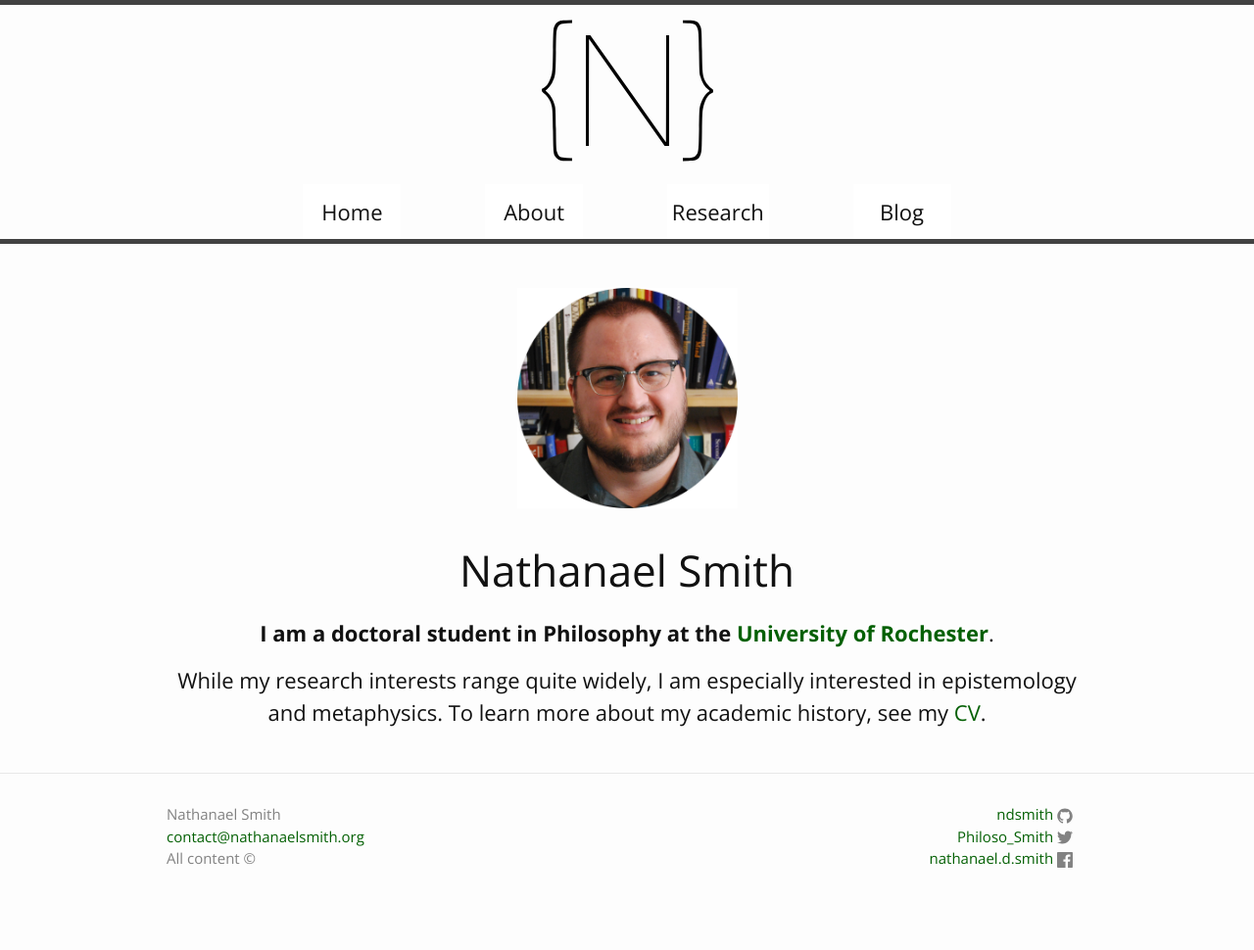
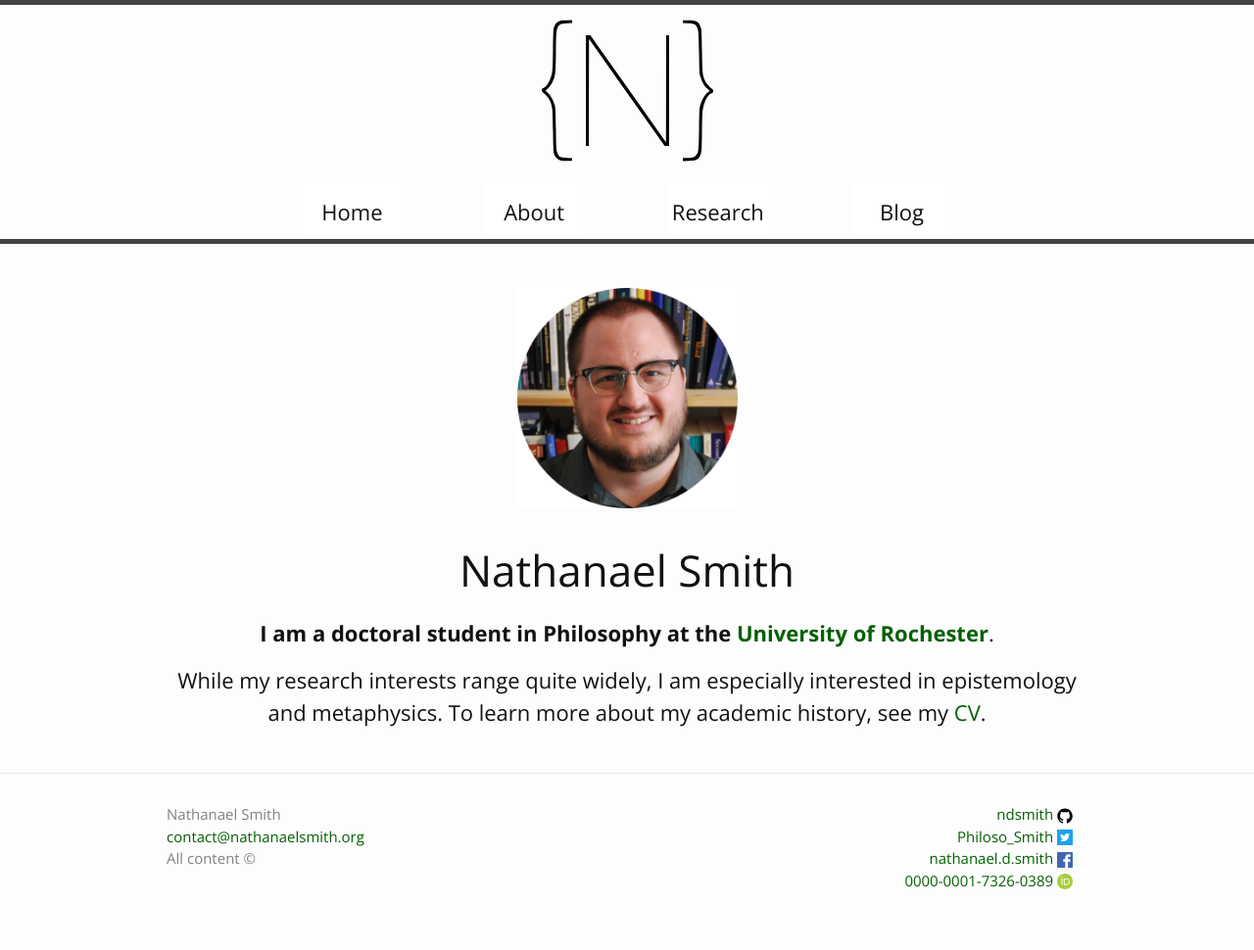
Before and after one commit to ndsmith/ndsmith.github.io, a Jekyll site: the page built from index.html, in a window 1280 px wide. Shown: the whole page at 98% size. Built offline with Jekyll 4.4.1, drawn with Linux system fonts in a browser that asks for light colours; before the commit the page ends 948 px from its top, so only the background shows below that.

Commit message:
footer social media changes
added orcid ID
changed logo colors to align with brands
replaced facebook and twitter svg in footer.html with downloaded svg from brands
modified base.sass to allow for finer grained control over social media icon colors

```diff
--- a/_config.yml
+++ b/_config.yml
@@ -7,6 +7,7 @@ url: "http://nathanaelsmith.org" # the base hostname & protocol for your site
 twitter_username: Philoso_Smith
 github_username:  ndsmith
 facebook_username: nathanael.d.smith
+orcid_id: 0000-0001-7326-0389
 
 # Build settings
 markdown: kramdown
--- a/_includes/footer.html
+++ b/_includes/footer.html
@@ -23,7 +23,7 @@
 
                 <span class="icon  icon--github">
                     <svg viewBox="0 0 16 16">
-                        <path fill="#828282" d="M7.999,0.431c-4.285,0-7.76,3.474-7.76,7.761 c0,3.428,2.223,6.337,5.307,7.363c0.388,0.071,0.53-0.168,0.53-0.374c0-0.184-0.007-0.672-0.01-1.32 c-2.159,0.469-2.614-1.04-2.614-1.04c-0.353-0.896-0.862-1.135-0.862-1.135c-0.705-0.481,0.053-0.472,0.053-0.472 c0.779,0.055,1.189,0.8,1.189,0.8c0.692,1.186,1.816,0.843,2.258,0.645c0.071-0.502,0.271-0.843,0.493-1.037 C4.86,11.425,3.049,10.76,3.049,7.786c0-0.847,0.302-1.54,0.799-2.082C3.768,5.507,3.501,4.718,3.924,3.65 c0,0,0.652-0.209,2.134,0.796C6.677,4.273,7.34,4.187,8,4.184c0.659,0.003,1.323,0.089,1.943,0.261 c1.482-1.004,2.132-0.796,2.132-0.796c0.423,1.068,0.157,1.857,0.077,2.054c0.497,0.542,0.798,1.235,0.798,2.082 c0,2.981-1.814,3.637-3.543,3.829c0.279,0.24,0.527,0.713,0.527,1.437c0,1.037-0.01,1.874-0.01,2.129 c0,0.208,0.14,0.449,0.534,0.373c3.081-1.028,5.302-3.935,5.302-7.362C15.76,3.906,12.285,0.431,7.999,0.431z"/>
+                        <path class="github_icon" d="M7.999,0.431c-4.285,0-7.76,3.474-7.76,7.761 c0,3.428,2.223,6.337,5.307,7.363c0.388,0.071,0.53-0.168,0.53-0.374c0-0.184-0.007-0.672-0.01-1.32 c-2.159,0.469-2.614-1.04-2.614-1.04c-0.353-0.896-0.862-1.135-0.862-1.135c-0.705-0.481,0.053-0.472,0.053-0.472 c0.779,0.055,1.189,0.8,1.189,0.8c0.692,1.186,1.816,0.843,2.258,0.645c0.071-0.502,0.271-0.843,0.493-1.037 C4.86,11.425,3.049,10.76,3.049,7.786c0-0.847,0.302-1.54,0.799-2.082C3.768,5.507,3.501,4.718,3.924,3.65 c0,0,0.652-0.209,2.134,0.796C6.677,4.273,7.34,4.187,8,4.184c0.659,0.003,1.323,0.089,1.943,0.261 c1.482-1.004,2.132-0.796,2.132-0.796c0.423,1.068,0.157,1.857,0.077,2.054c0.497,0.542,0.798,1.235,0.798,2.082 c0,2.981-1.814,3.637-3.543,3.829c0.279,0.24,0.527,0.713,0.527,1.437c0,1.037-0.01,1.874-0.01,2.129 c0,0.208,0.14,0.449,0.534,0.373c3.081-1.028,5.302-3.935,5.302-7.362C15.76,3.906,12.285,0.431,7.999,0.431z"/>
                     </svg>
                 </span>
 
@@ -39,10 +39,16 @@
                 <span class="username">{{ site.twitter_username }}</span>
 
                 <span class="icon  icon--twitter">
-                    <svg viewBox="0 0 16 16">
-                        <path fill="#828282" d="M15.969,3.058c-0.586,0.26-1.217,0.436-1.878,0.515c0.675-0.405,1.194-1.045,1.438-1.809
-                  c-0.632,0.375-1.332,0.647-2.076,0.793c-0.596-0.636-1.446-1.033-2.387-1.033c-1.806,0-3.27,1.464-3.27,3.27 c0,0.256,0.029,0.506,0.085,0.745C5.163,5.404,2.753,4.102,1.14,2.124C0.859,2.607,0.698,3.168,0.698,3.767 c0,1.134,0.577,2.135,1.455,2.722C1.616,6.472,1.112,6.325,0.671,6.08c0,0.014,0,0.027,0,0.041c0,1.584,1.127,2.906,2.623,3.206 C3.02,9.402,2.731,9.442,2.433,9.442c-0.211,0-0.416-0.021-0.615-0.059c0.416,1.299,1.624,2.245,3.055,2.271 c-1.119,0.877-2.529,1.4-4.061,1.4c-0.264,0-0.524-0.015-0.78-0.046c1.447,0.928,3.166,1.469,5.013,1.469 c6.015,0,9.304-4.983,9.304-9.304c0-0.142-0.003-0.283-0.009-0.423C14.976,4.29,15.531,3.714,15.969,3.058z"/>
-                    </svg>
+                  <svg xmlns="http://www.w3.org/2000/svg" viewBox="0 0 400 400">
+                    <title>Twitter Logo</title>
+                    <g id="Dark_Blue" data-name="Dark Blue">
+                      <rect class="twitter_icon_1" width="400" height="400"/>
+                    </g>
+                    <g id="Logo_FIXED" data-name="Logo — FIXED">
+                      <path class="twitter_icon_2" d="M153.62,301.59c94.34,0,145.94-78.16,145.94-145.94,0-2.22,0-4.43-.15-6.63A104.36,104.36,0,0,0,325,122.47a102.38,102.38,0,0,1-29.46,8.07,51.47,51.47,0,0,0,22.55-28.37,102.79,102.79,0,0,1-32.57,12.45,51.34,51.34,0,0,0-87.41,46.78A145.62,145.62,0,0,1,92.4,107.81a51.33,51.33,0,0,0,15.88,68.47A50.91,50.91,0,0,1,85,169.86c0,.21,0,.43,0,.65a51.31,51.31,0,0,0,41.15,50.28,51.21,51.21,0,0,1-23.16.88,51.35,51.35,0,0,0,47.92,35.62,102.92,102.92,0,0,1-63.7,22A104.41,104.41,0,0,1,75,278.55a145.21,145.21,0,0,0,78.62,23"/>
+                      <rect class="twitter_icon_3" width="400" height="400"/>
+                    </g>
+                  </svg>
                 </span>
 
 
@@ -50,17 +56,18 @@
           </li>
           {% endif %}
 
-        {% if site.facebook_username %}
+          {% if site.facebook_username %}
           <li>
             <a href="https://facebook.com/{{ site.twitter_username }}">
 
                 <span class="username">{{ site.facebook_username }}</span>
 
                 <span class="icon  icon--facebook">
-<svg id="svg3438" xmlns:rdf="http://www.w3.org/1999/02/22-rdf-syntax-ns#" xmlns="http://www.w3.org/2000/svg" height="1023.6" viewBox="0 0 1023 1023.5552" width="1023" version="1.1" xmlns:cc="http://creativecommons.org/ns#" xmlns:dc="http://purl.org/dc/elements/1.1/">
-	<path id="path3448" d="m47.451 1022.4c-21.092-3.1-38.454-18.2-45.217-39.4l-2.234-7v-464.5c0-448.08 0.065-464.71 1.8387-470.5 5.8375-19.049 20.112-33.324 39.161-39.161 5.788-1.774 22.424-1.839 470.5-1.839s464.71 0.06502 470.5 1.8387c19.049 5.8375 33.324 20.113 39.161 39.161 1.7737 5.7878 1.8387 22.424 1.8387 470.5s-0.065 464.71-1.8387 470.5c-5.7567 18.785-19.57 32.772-38.661 39.145-5.2105 1.7396-12.619 1.8514-140.75 2.123l-135.25 0.2867v-198.53-198.53h66.455 66.455l0.5535-3.25c0.30443-1.7875 4.5954-34.75 9.5355-73.25s9.251-71.688 9.5797-73.75l0.59774-3.75h-76.588-76.588l0.0158-50.25c0.0169-53.817 0.81491-69.921 4.049-81.715 5.5927-20.395 19.055-33.022 40.935-38.396 11.229-2.7578 28.182-3.6216 71.25-3.6305l41.75-0.009v-69.371-69.371l-5.75-0.61927c-37.551-4.0442-118.9-6.0972-142.04-3.5845-69.808 7.5808-121.94 42.324-149.38 99.552-9.7477 20.329-17.248 48.358-19.754 73.818-0.64613 6.5654-1.075 37.386-1.075 77.25v66.326h-67-67v77 77h67 67v198.5 198.5l-246.75-0.1219c-135.71-0.067-249.25-0.4897-252.3-0.939z"/>
-</svg>
-
+                  <svg xmlns="http://www.w3.org/2000/svg" viewBox="0 0 58 58">
+                    <title>Facebook Logo</title>
+                    <path class="facebook_icon_box" d="M54.8,0H3.2A3.2,3.2,0,0,0,0,3.2V54.8A3.2,3.2,0,0,0,3.2,58H31V35.57H23.45V26.79H31V20.33c0-7.49,4.58-11.57,11.26-11.57A64.2,64.2,0,0,1,49,9.1v7.83h-4.6c-3.64,0-4.35,1.72-4.35,4.26v5.59h8.7l-1.13,8.78H40V58H54.8A3.2,3.2,0,0,0,58,54.8V3.2A3.2,3.2,0,0,0,54.8,0Z"/>
+                    <path class="facebook_icon_f" d="M40,58V35.57h7.57l1.13-8.78H40V21.2c0-2.54.71-4.26,4.35-4.26H49V9.1a64.2,64.2,0,0,0-6.75-.34C35.56,8.76,31,12.84,31,20.33v6.46H23.45v8.78H31V58Z"/>
+                  </svg>
                 </span>
 
 
@@ -68,6 +75,30 @@
           </li>
           {% endif %}
 
+          {% if site.orcid_id %}
+          <li>
+            <a href="https://orcid.org/{{ site.orcid_id }}">
+
+                <span class="username">{{ site.orcid_id }}</span>
+
+                <span class="icon  icon--orcid">
+                  <svg version="1.1" xmlns="http://www.w3.org/2000/svg" xmlns:xlink="http://www.w3.org/1999/xlink" x="0px" y="0px"
+                  	 viewBox="0 0 256 256" style="enable-background:new 0 0 256 256;" xml:space="preserve">
+                  <path class="orcid_icon_circle" d="M256,128c0,70.7-57.3,128-128,128C57.3,256,0,198.7,0,128C0,57.3,57.3,0,128,0C198.7,0,256,57.3,256,128z"/>
+                  <g>
+                  	<path class="orcid_icon_letters" d="M86.3,186.2H70.9V79.1h15.4v48.4V186.2z"/>
+                  	<path class="orcid_icon_letters" d="M108.9,79.1h41.6c39.6,0,57,28.3,57,53.6c0,27.5-21.5,53.6-56.8,53.6h-41.8V79.1z M124.3,172.4h24.5
+                  		c34.9,0,42.9-26.5,42.9-39.7c0-21.5-13.7-39.7-43.7-39.7h-23.7V172.4z"/>
+                  	<path class="orcid_icon_letters" d="M88.7,56.8c0,5.5-4.5,10.1-10.1,10.1c-5.6,0-10.1-4.6-10.1-10.1c0-5.6,4.5-10.1,10.1-10.1
+                  		C84.2,46.7,88.7,51.3,88.7,56.8z"/>
+                  </g>
+                  </svg>
+                </span>
+
+
+            </a>
+          </li>
+          {% endif %}
 
         </ul>
       </div>
--- a/_sass/_base.sass
+++ b/_sass/_base.sass
@@ -148,5 +148,27 @@ pre
     width: 16px
     height: 16px
     vertical-align: middle
-    path
-      fill: $grey-color
+
+.facebook_icon_box
+  fill: #4267b2
+
+.facebook_icon_f
+  fill: #FFFFFF
+
+.orcid_icon_circle
+  fill: #A6CE39
+
+.orcid_icon_letters
+  fill: #FFFFFF
+
+.github_icon
+  fill: #000000
+
+.twitter_icon_1
+  fill: #1da1f2
+
+.twitter_icon_2
+  fill: #fff
+
+.twitter_icon_3
+  fill: none
```
